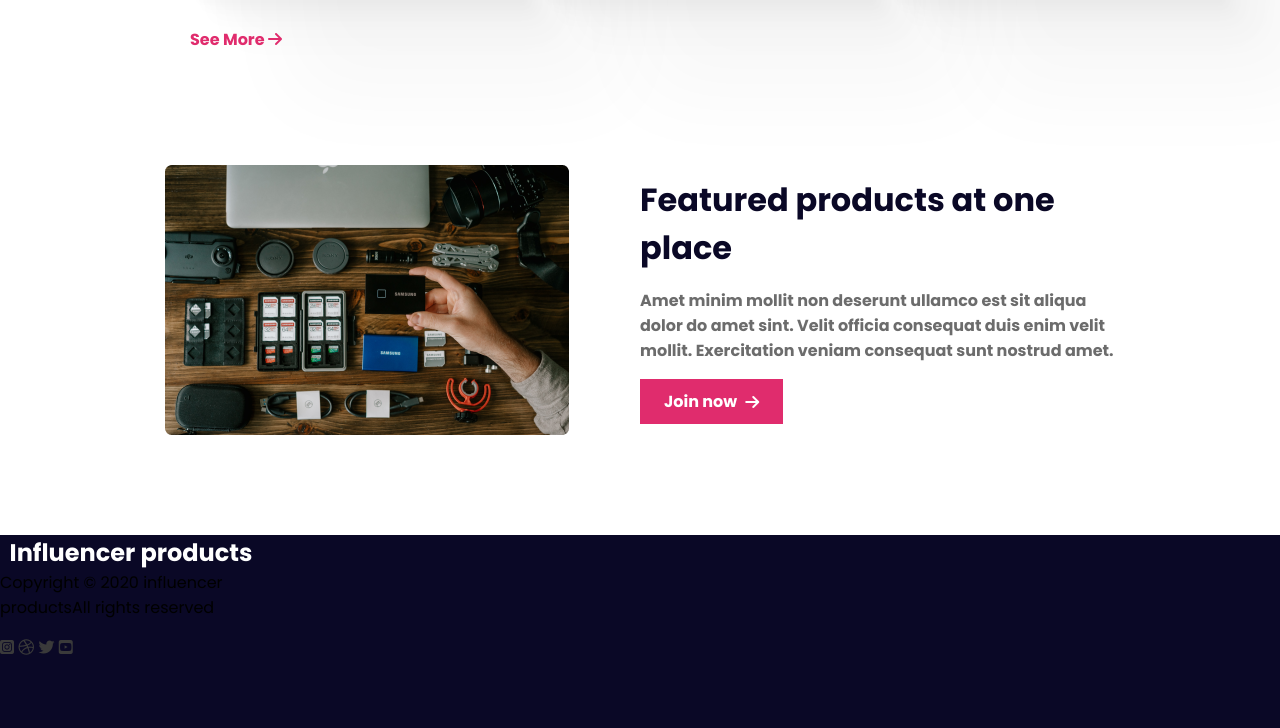
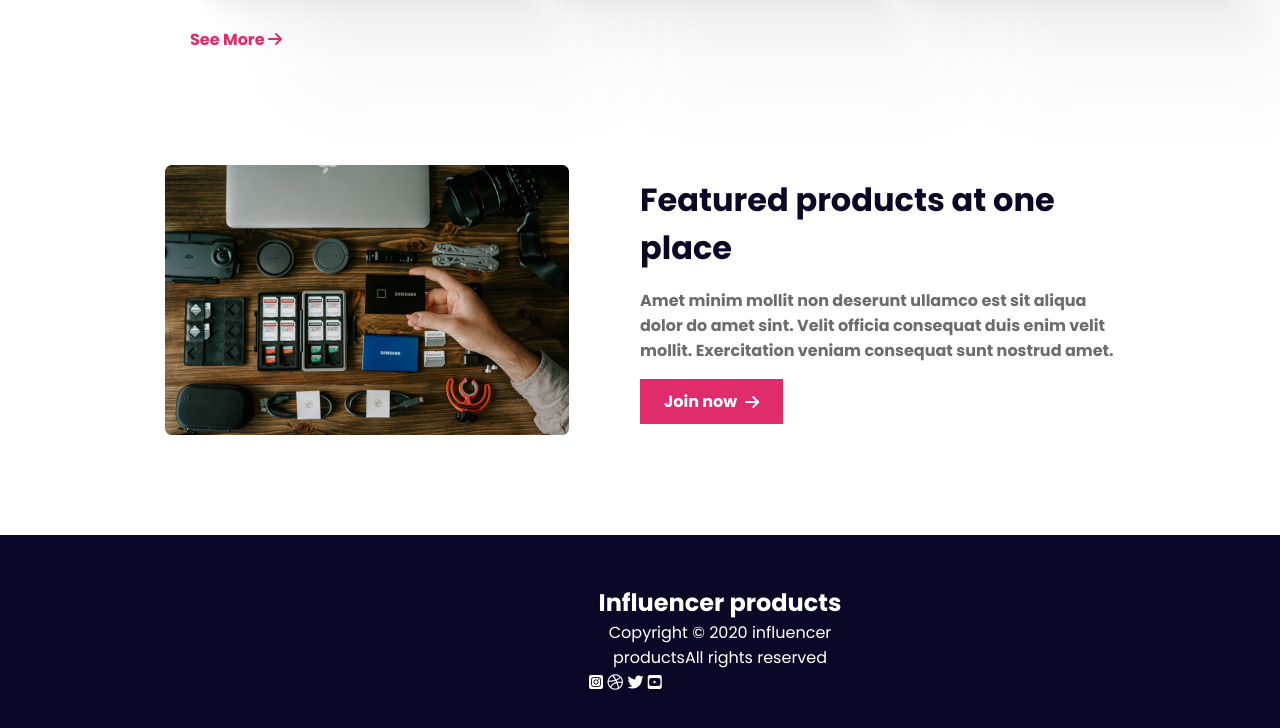
Before and after one commit to shinjons99/influencer-gear-practice, a plain HTML site: page index.html in a window 1280 px wide. Shown: the part 2533-3261 px from the top of the page. Drawn offline with Linux system fonts and the light colour scheme.

Commit message:
after footer center

```diff
--- a/styles/style.css
+++ b/styles/style.css
@@ -208,12 +208,14 @@ i {
   width: 1440px;
   height: 239px;
   background: #0a0826;
+  display: flex;
+  flex-direction: column;
+  align-items: center;
+  justify-content: center;
 }
 .footer-container {
   width: 262px;
   height: 139px;
-  display: grid;
-  grid-template-columns: repeat(1, 1fr);
 }
 .footer .footer-title {
   font-weight: 700;
@@ -221,3 +223,11 @@ i {
   text-align: center;
   color: #ffffff;
 }
+.footer p {
+  text-align: center;
+  color: #ffffff;
+}
+.footer i {
+  color: #ffffff;
+  text-align: center;
+}
```
